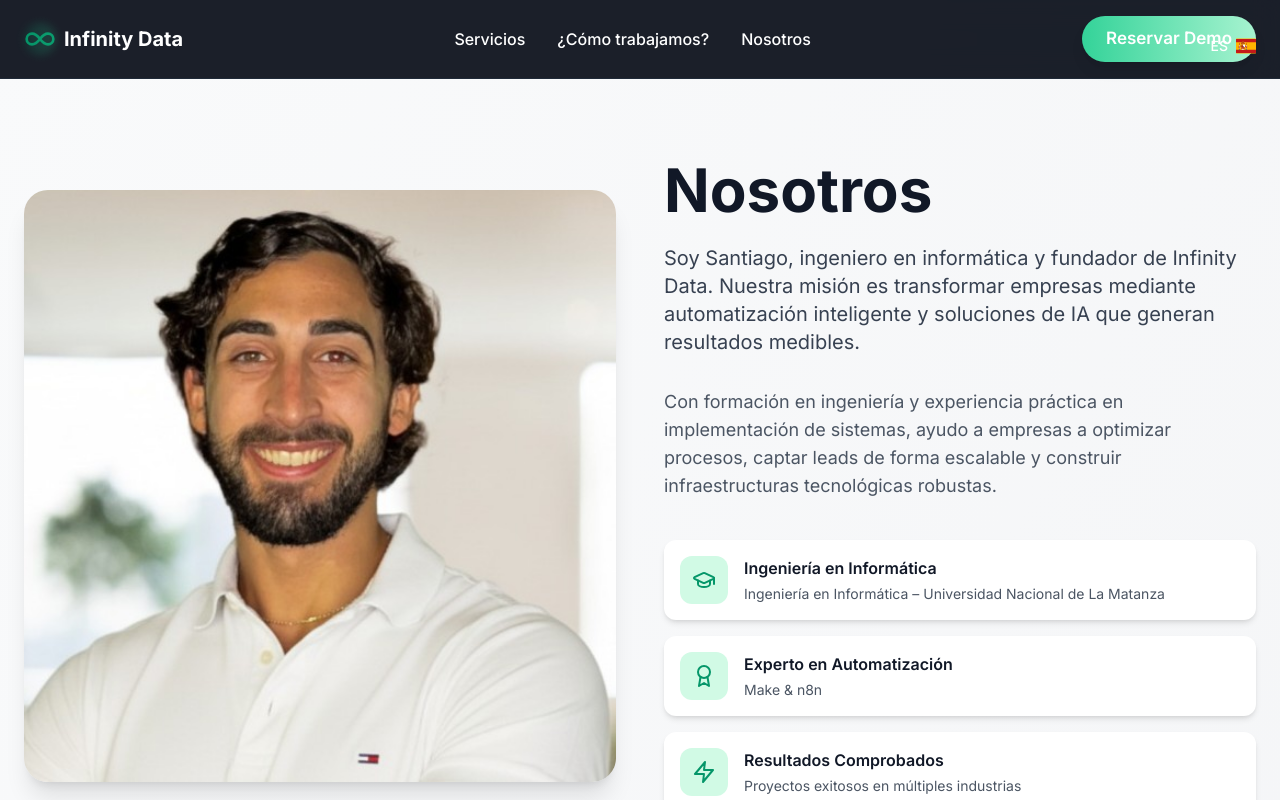
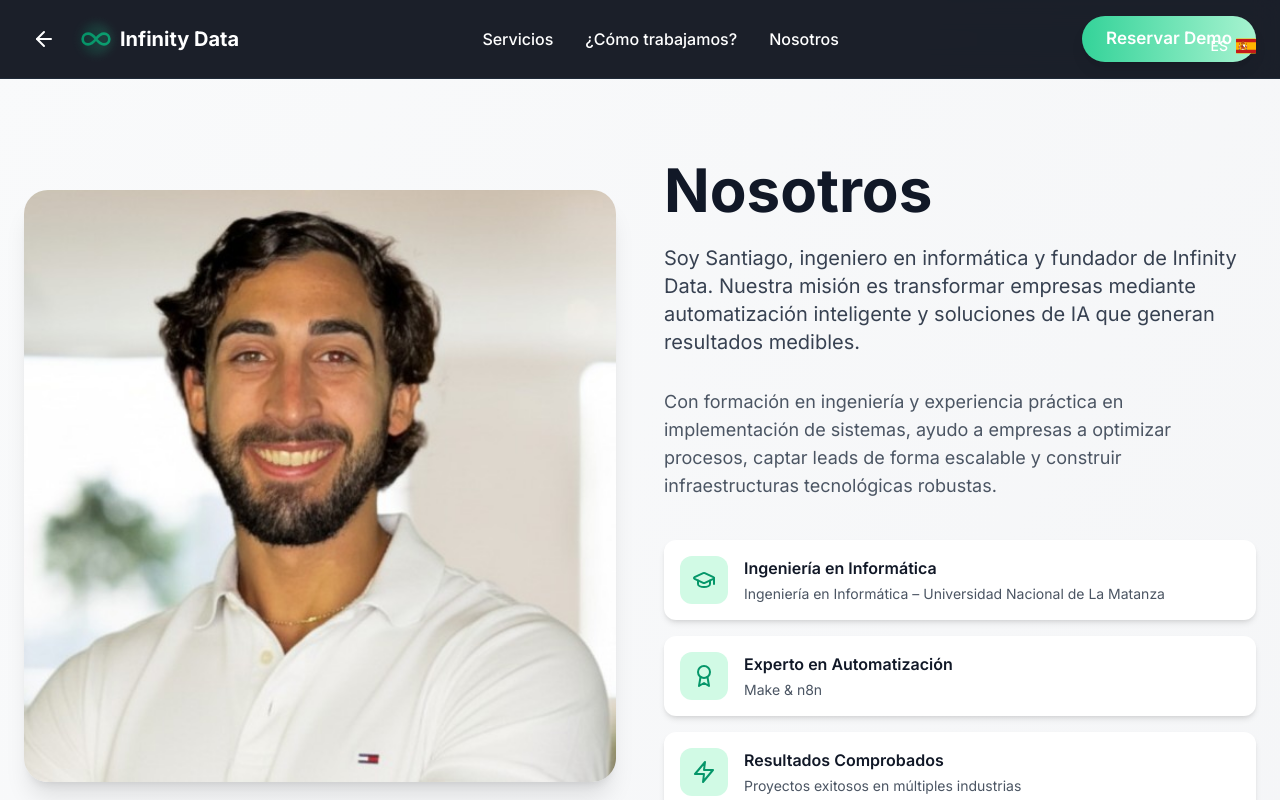
Before and after one commit to SantiagoRomero00/InfinityData-Website, a React (Vite) app: page /nosotros in a window 1280 px wide. Shown: the top 800 px of the page. Built offline with nearby package versions, Linux system fonts and the light colour scheme.

Commit message:
Updated Header.tsx

```diff
--- a/src/components/Header.tsx
+++ b/src/components/Header.tsx
@@ -1,17 +1,22 @@
 import React, { useState, useEffect } from 'react';
-import { Infinity, Menu, X } from 'lucide-react';
-import { useLocation } from 'react-router-dom';
+import { Infinity, Menu, X, ArrowLeft } from 'lucide-react';
+import { useLocation, useNavigate } from 'react-router-dom';
 import { useTranslation } from '../hooks/useTranslation';
 import LanguageSwitch from './LanguageSwitch';
 
 const Header = () => {
   const { t } = useTranslation();
   const location = useLocation();
+  const navigate = useNavigate();
   const [scrolled, setScrolled] = useState(false);
   const [currentSection, setCurrentSection] = useState('hero');
   const [mobileMenuOpen, setMobileMenuOpen] = useState(false);
 
   const isHomepage = location.pathname === '/';
+
+  const handleBack = () => {
+    navigate(-1);
+  };
 
   useEffect(() => {
     const handleScroll = () => {
@@ -115,6 +120,15 @@ const Header = () => {
 
           {/* Logo - Centered on Mobile, Left on Desktop */}
           <div className="flex items-center space-x-2 justify-center xl:justify-start">
+            {!isHomepage && (
+              <button
+                onClick={handleBack}
+                className={`p-2 ${styles.logo} ${styles.textHover} transition-colors duration-300 mr-2 hover:bg-white/10 rounded-lg`}
+                aria-label={t('common.back')}
+              >
+                <ArrowLeft className="w-5 h-5 sm:w-6 sm:h-6" />
+              </button>
+            )}
             <div className="relative">
               <Infinity className="w-6 h-6 sm:w-8 sm:h-8 text-emerald-600" />
               <div className="absolute inset-0 bg-gradient-to-r from-emerald-700 to-emerald-400 opacity-20 rounded-full blur-sm"></div>
```
